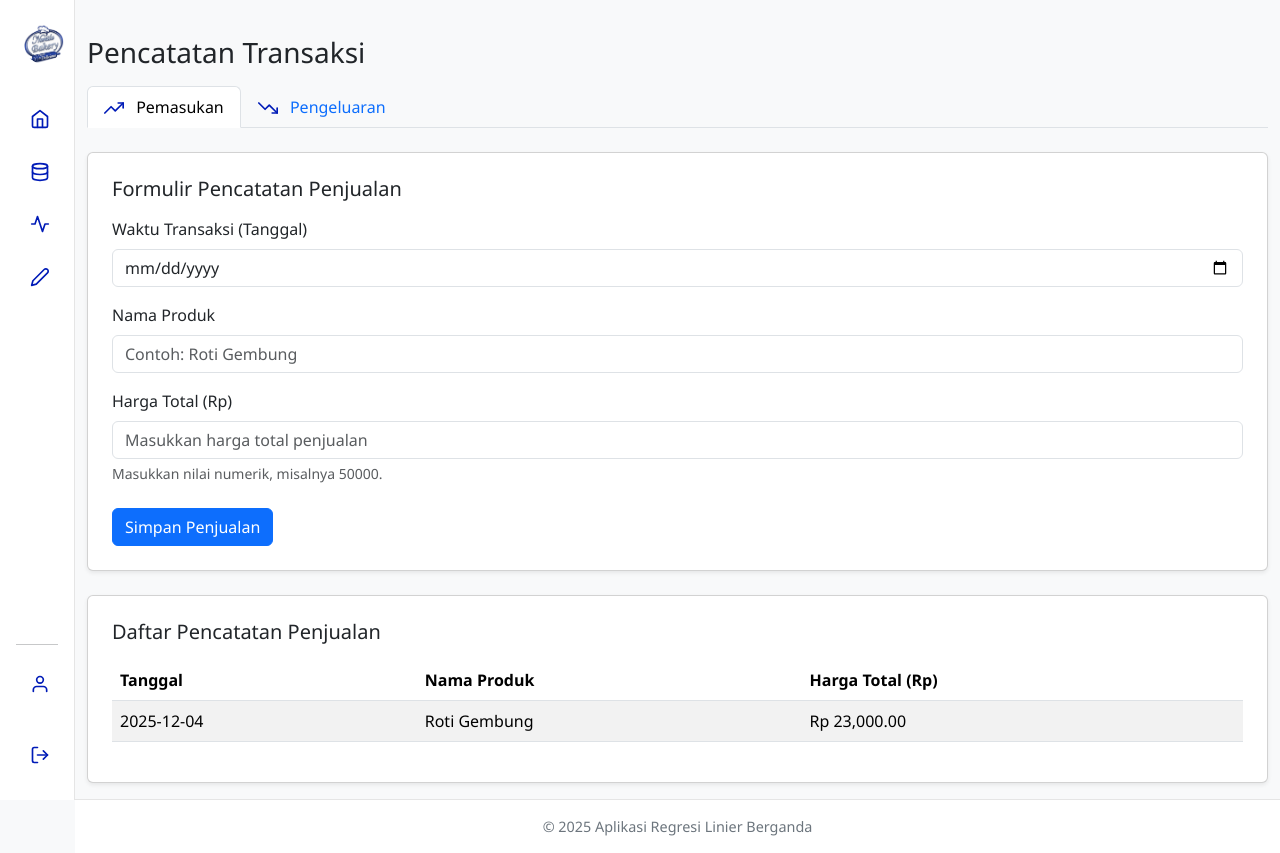
After one commit to Meikeljr/WebPrediksi, a Flask app: page /pencatatan in a window 1280 px wide. The commit adds this page. Run offline with Flask 3, Linux system fonts and the light colour scheme; a user stored in the database is signed in; some libraries are stand-ins or nearby versions.

Commit message:
pencatatan

```diff
--- a/app.py
+++ b/app.py
@@ -5,9 +5,31 @@ import statsmodels.api as sm
 import os
 import pickle
 import base64
+from flask_sqlalchemy import SQLAlchemy
 
 app = Flask(__name__)
-app.config['SECRET_KEY'] = 'kunci_rahasia_dan_unik_anda'
+app.config['SECRET_KEY'] = 'kunci_super_rahasia_dan_sulit_ditebak'
+# Menggunakan SQLite, database akan disimpan dalam file 'site.db'
+app.config['SQLALCHEMY_DATABASE_URI'] = 'sqlite:///site.db'
+app.config['SQLALCHEMY_TRACK_MODIFICATIONS'] = False
+
+db = SQLAlchemy(app)
+
+# --- Definisi Model Database ---
+
+class Penjualan(db.Model):
+    # Tabel untuk Penjualan (Pemasukan), tanpa field 'jumlah'
+    id = db.Column(db.Integer, primary_key=True)
+    tanggal = db.Column(db.String(10), nullable=False)
+    produk = db.Column(db.String(100), nullable=False)
+    harga_total = db.Column(db.Float, nullable=False)
+
+class Pengeluaran(db.Model):
+    # Tabel untuk Pengeluaran
+    id = db.Column(db.Integer, primary_key=True)
+    tanggal = db.Column(db.String(10), nullable=False)
+    deskripsi = db.Column(db.String(200), nullable=False)
+    biaya = db.Column(db.Float, nullable=False)
 
 # =======================================================
 # FAKE USER DATABASE
@@ -368,5 +390,114 @@ def prediksi():
                            error=error)
 
 
+# =======================================================
+# 5. ROUTE PENCATATAN
+# =======================================================
+@app.route('/pencatatan', methods=['GET', 'POST'])
+@login_required # Tambahkan login_required agar hanya user yang login bisa akses
+def pencatatan():
+    # Ambil data Penjualan dari database, diurutkan berdasarkan tanggal terbaru
+    list_penjualan = Penjualan.query.order_by(Penjualan.tanggal.desc()).limit(15).all()
+
+    if request.method == 'POST':
+        # 1. Ambil data
+        tanggal = request.form.get('tanggal')
+        nama_produk = request.form.get('nama_produk')
+        # ukuran = request.form.get('ukuran', 'N/A') # 'ukuran' tidak ada di model Penjualan, dihapus atau diabaikan
+        harga = request.form.get('harga')
+
+        # 2. Validasi data
+        # 'Waktu, Nama Produk, Harga Total'
+        if not (tanggal and nama_produk and harga):
+            flash('Semua kolom wajib (*Waktu, Nama Produk, Harga Total) untuk Penjualan harus diisi!', 'danger')
+            return redirect(url_for('pencatatan'))
+
+        try:
+            total_harga = float(harga)
+        except ValueError:
+            flash('Harga harus berupa angka yang valid.', 'danger')
+            return redirect(url_for('pencatatan'))
+
+        # 3. Simpan ke Database
+        try:
+            penjualan_baru = Penjualan(
+                tanggal=tanggal,
+                produk=nama_produk,
+                harga_total=total_harga
+            )
+            db.session.add(penjualan_baru)
+            db.session.commit()
+
+            flash('Transaksi Penjualan berhasil dicatat!', 'success')
+            # Setelah menyimpan, redirect agar list_penjualan diperbarui
+            return redirect(url_for('pencatatan'))
+
+        except Exception as e:
+            db.session.rollback()
+            flash(f'Gagal mencatat transaksi: {e}', 'danger')
+            return redirect(url_for('pencatatan'))
+
+    # Saat method GET, kirim data ke template
+    return render_template('pencatatan.html',
+                           active_tab='penjualan',
+                           list_penjualan=list_penjualan)
+
+# --- Route Pencatatan Pengeluaran ---
+@app.route('/pengeluaran', methods=['GET', 'POST'])
+@login_required # Tambahkan login_required
+def pengeluaran():
+    # Ambil data Pengeluaran dari database, diurutkan berdasarkan tanggal terbaru
+    list_pengeluaran = Pengeluaran.query.order_by(Pengeluaran.tanggal.desc()).limit(15).all()
+
+    if request.method == 'POST':
+        # 1. Ambil data
+        tanggal = request.form.get('tanggal')
+        deskripsi = request.form.get('deskripsi_pengeluaran')
+        jumlah_biaya = request.form.get('jumlah_biaya')
+
+        # 2. Validasi data
+        # 'Waktu, Deskripsi Pengeluaran, Jumlah Biaya'
+        if not (tanggal and deskripsi and jumlah_biaya):
+            flash('Semua kolom wajib (*) untuk Pengeluaran harus diisi!', 'danger')
+            # Redirect ke route 'pengeluaran' yang akan me-render template dengan active_tab='pengeluaran'
+            return redirect(url_for('pengeluaran'))
+
+        try:
+            biaya = float(jumlah_biaya)
+        except ValueError:
+            flash('Jumlah Biaya harus berupa angka yang valid.', 'danger')
+            return redirect(url_for('pengeluaran'))
+
+        # 3. Simpan ke Database
+        try:
+            pengeluaran_baru = Pengeluaran(
+                tanggal=tanggal,
+                deskripsi=deskripsi,
+                biaya=biaya
+            )
+
+            db.session.add(pengeluaran_baru)
+            db.session.commit()
+
+            flash('Transaksi **Pengeluaran** berhasil dicatat!', 'success')
+            # Setelah menyimpan, redirect agar list_pengeluaran diperbarui
+            return redirect(url_for('pengeluaran'))
+
+        except Exception as e:
+            db.session.rollback()
+            flash(f'Gagal mencatat transaksi: {e}', 'danger')
+            return redirect(url_for('pengeluaran'))
+
+    # Saat method GET, kirim data ke template
+    return render_template('pencatatan.html',
+                           active_tab='pengeluaran',
+                           list_pengeluaran=list_pengeluaran)
+
+
+
 if __name__ == '__main__':
+    # Pastikan database dan tabel dibuat sebelum menjalankan server
+    with app.app_context():
+        db.create_all()
+
     app.run(debug=True)
--- a/static/css/style.css
+++ b/static/css/style.css
@@ -169,7 +169,7 @@ body {
 }
 
 .info-btn:hover {
-  background-color: #00148f;
+  background-color: #ff8040;
 }
 
 .secondary-btn {
--- a/templates/base.html
+++ b/templates/base.html
@@ -74,6 +74,13 @@
           <a href="{{ url_for('prediksi') }}" class="nav-link sidebar-link">
             <i data-feather="activity" class="me-2 icon"></i>
             <span class="sidebar-text">Prediksi</span>
+          </a>
+        </li>
+
+        <li>
+          <a href="{{ url_for('pencatatan') }}" class="nav-link sidebar-link">
+            <i data-feather="edit-2" class="me-2 icon"></i>
+            <span class="sidebar-text">Pencatatan</span>
           </a>
         </li>
       </ul>
--- a/templates/beranda.html
+++ b/templates/beranda.html
@@ -7,8 +7,8 @@ content %}
   <div class="card shadow-sm border-0">
     <div class="card-body p-4 text-center">
       <p class="lead">
-        Selamat datang di website **“Prediksi Penjualan Kue Kering pada toko
-        Nursila Bakery”**. Web ini dirancang untuk membantu toko Nursila Bakery
+        Selamat datang di website “Prediksi Penjualan Kue Kering pada toko
+        Nursila Bakery”. Web ini dirancang untuk membantu toko Nursila Bakery
         dalam memprediksi Penjualan Kue Kering pada hari raya Idul Fitri dan
         Idul Adha.
       </p>
--- /dev/null
+++ b/templates/pencatatan.html
@@ -0,0 +1,209 @@
+{% extends "base.html" %} {% block title %}Pencatatan Transaksi{% endblock %} {%
+block content %}
+<h1 class="h3 mb-3 text-dark">Pencatatan Transaksi</h1>
+
+<ul class="nav nav-tabs mb-4" id="myTab" role="tablist">
+  <li class="nav-item" role="presentation">
+    <a
+      class="nav-link {% if active_tab == 'penjualan' %}active{% endif %}"
+      href="{{ url_for('pencatatan') }}"
+    >
+      <i data-feather="trending-up" class="me-2 icon"></i> Pemasukan
+    </a>
+  </li>
+  <li class="nav-item" role="presentation">
+    <a
+      class="nav-link {% if active_tab == 'pengeluaran' %}active{% endif %}"
+      href="{{ url_for('pengeluaran') }}"
+    >
+      <i data-feather="trending-down" class="me-2 icon"></i> Pengeluaran
+    </a>
+  </li>
+</ul>
+
+<div class="tab-content">
+  {% if active_tab == 'penjualan' %}
+  <div class="tab-pane fade show active">
+    <div class="card p-4 shadow-sm mb-4">
+      <form method="POST" action="{{ url_for('pencatatan') }}">
+        <h5 class="card-title mb-3">Formulir Pencatatan Penjualan</h5>
+        <div class="mb-3">
+          <label for="tanggal" class="form-label"
+            >Waktu Transaksi (Tanggal)</label
+          >
+          <input
+            type="date"
+            class="form-control"
+            id="tanggal"
+            name="tanggal"
+            required
+          />
+        </div>
+
+        <div class="mb-3">
+          <label for="nama_produk" class="form-label">Nama Produk</label>
+          <input
+            type="text"
+            class="form-control"
+            id="nama_produk"
+            name="nama_produk"
+            placeholder="Contoh: Roti Gembung"
+            required
+          />
+        </div>
+
+        <div class="mb-4">
+          <label for="harga" class="form-label">Harga Total (Rp)</label>
+          <input
+            type="number"
+            class="form-control"
+            id="harga"
+            name="harga"
+            required
+            min="0"
+            step="any"
+            placeholder="Masukkan harga total penjualan"
+          />
+          <div class="form-text">Masukkan nilai numerik, misalnya 50000.</div>
+        </div>
+
+        <button type="submit" class="btn btn-primary">Simpan Penjualan</button>
+      </form>
+    </div>
+
+    <div class="card p-4 shadow-sm">
+      <h5 class="card-title mb-3">Daftar Pencatatan Penjualan</h5>
+      <div class="table-responsive">
+        <table class="table table-striped table-hover">
+          <thead>
+            <tr>
+              <th>Tanggal</th>
+              <th>Nama Produk</th>
+              <th>Harga Total (Rp)</th>
+            </tr>
+          </thead>
+          <tbody>
+            {% if list_penjualan %} {% for penjualan in list_penjualan %}
+            <tr>
+              <td>{{ penjualan.tanggal }}</td>
+              <td>{{ penjualan.produk }}</td>
+              <td>Rp {{ "{:,.2f}".format(penjualan.harga_total|float) }}</td>
+            </tr>
+            {% endfor %} {% else %}
+            <tr>
+              <td colspan="3" class="text-center">
+                Belum ada data penjualan tercatat.
+              </td>
+            </tr>
+            {% endif %}
+          </tbody>
+        </table>
+      </div>
+    </div>
+    <script>
+      $(document).ready(function () {
+        $("#tabelPenjualan").DataTable({
+          language: {
+            url: "https://cdn.datatables.net/plug-ins/1.13.7/i18n/id.json",
+          },
+        });
+      });
+    </script>
+  </div>
+
+  {% endif %} {% if active_tab == 'pengeluaran' %}
+  <div class="tab-pane fade show active">
+    <div class="card p-4 shadow-sm mb-4">
+      <form method="POST" action="{{ url_for('pengeluaran') }}">
+        <h5 class="card-title mb-3">Formulir Pencatatan Pengeluaran</h5>
+
+        <div class="mb-3">
+          <label for="tanggal_pengeluaran" class="form-label"
+            >Waktu Transaksi (Tanggal)</label
+          >
+          <input
+            type="date"
+            class="form-control"
+            id="tanggal_pengeluaran"
+            name="tanggal"
+            required
+          />
+        </div>
+
+        <div class="mb-3">
+          <label for="deskripsi_pengeluaran" class="form-label"
+            >Deskripsi Pengeluaran</label
+          >
+          <input
+            type="text"
+            class="form-control"
+            id="deskripsi_pengeluaran"
+            name="deskripsi_pengeluaran"
+            placeholder="Contoh: Beli Tepung, Gaji Karyawan"
+            required
+          />
+          <div class="form-text">Jelaskan jenis pengeluaran.</div>
+        </div>
+
+        <div class="mb-4">
+          <label for="jumlah_biaya" class="form-label">Jumlah Biaya (Rp)</label>
+          <input
+            type="number"
+            class="form-control"
+            id="jumlah_biaya"
+            name="jumlah_biaya"
+            required
+            min="0"
+            step="any"
+            placeholder="Masukkan total biaya pengeluaran"
+          />
+          <div class="form-text">Masukkan nilai numerik, misalnya 150000.</div>
+        </div>
+
+        <button type="submit" class="btn btn-danger">Simpan Pengeluaran</button>
+      </form>
+    </div>
+
+    <div class="card p-4 shadow-sm">
+      <h5 class="card-title mb-3">Riwayat Pengeluaran Terbaru</h5>
+
+      <div class="table-responsive">
+        <table class="table table-striped table-hover">
+          <thead>
+            <tr>
+              <th>Tanggal</th>
+              <th>Deskripsi</th>
+              <th>Jumlah Biaya (Rp)</th>
+            </tr>
+          </thead>
+          <tbody>
+            {% if list_pengeluaran %} {% for pengeluaran in list_pengeluaran %}
+            <tr>
+              <td>{{ pengeluaran.tanggal }}</td>
+              <td>{{ pengeluaran.deskripsi }}</td>
+              <td>Rp {{ "{:,.2f}".format(pengeluaran.biaya|float) }}</td>
+            </tr>
+            {% endfor %} {% else %}
+            <tr>
+              <td colspan="3" class="text-center">
+                Belum ada data pengeluaran tercatat.
+              </td>
+            </tr>
+            {% endif %}
+          </tbody>
+        </table>
+      </div>
+    </div>
+    <script>
+      $(document).ready(function () {
+        $("#tabelPengeluaran").DataTable({
+          language: {
+            url: "https://cdn.datatables.net/plug-ins/1.13.7/i18n/id.json",
+          },
+        });
+      });
+    </script>
+  </div>
+  {% endif %}
+</div>
+{% endblock %}
--- a/templates/prediksi.html
+++ b/templates/prediksi.html
@@ -31,7 +31,7 @@ block content %}
     <div class="col-md-4">
       <div class="card text-center light-card border-primary-subtle">
         <div class="card-body d-flex flex-column justify-content-center">
-          <h5 class="card-title text-muted mb-3">Detail Model</h5>
+          <h5 class="card-title text-muted">Detail Model</h5>
           <a href="{{ url_for('ringkasan_model') }}" class="btn info-btn btn-sm"
             >Lihat Koefisien & Persamaan Lengkap</a
           >
@@ -95,9 +95,7 @@ block content %}
         {% endfor %}
       </div>
 
-      <button type="submit" class="btn auth-btn-primary mt-3">
-        Hitung Prediksi
-      </button>
+      <button type="submit" class="btn info-btn mt-3">Hitung Prediksi</button>
     </form>
 
     {% if prediction_result %}
--- a/templates/ringkasan_model.html
+++ b/templates/ringkasan_model.html
@@ -32,8 +32,8 @@ block content %}
   </div>
 
   <div class="col-lg-6">
-    <div class="card h-100 border-success">
-      <div class="card-header bg-success text-white">Persamaan Prediksi</div>
+    <div class="card h-100 border-primary">
+      <div class="card-header bg-primary text-white">Persamaan Prediksi</div>
       <div class="card-body">
         <code class="code-block d-block">{{ equation }}</code>
         <h5 class="mt-4 mb-2">Variabel yang Digunakan</h5>
@@ -58,7 +58,7 @@ block content %}
   untuk setiap variabel.
 </p>
 
-<a href="{{ url_for('prediksi') }}" class="btn secondary-btn mt-3"
+<a href="{{ url_for('prediksi') }}" class="btn btn-primary mt-3"
   >Kembali ke Halaman Prediksi</a
 >
 {% endblock %}
```
Also changed, not shown: instance/site.db (added).
